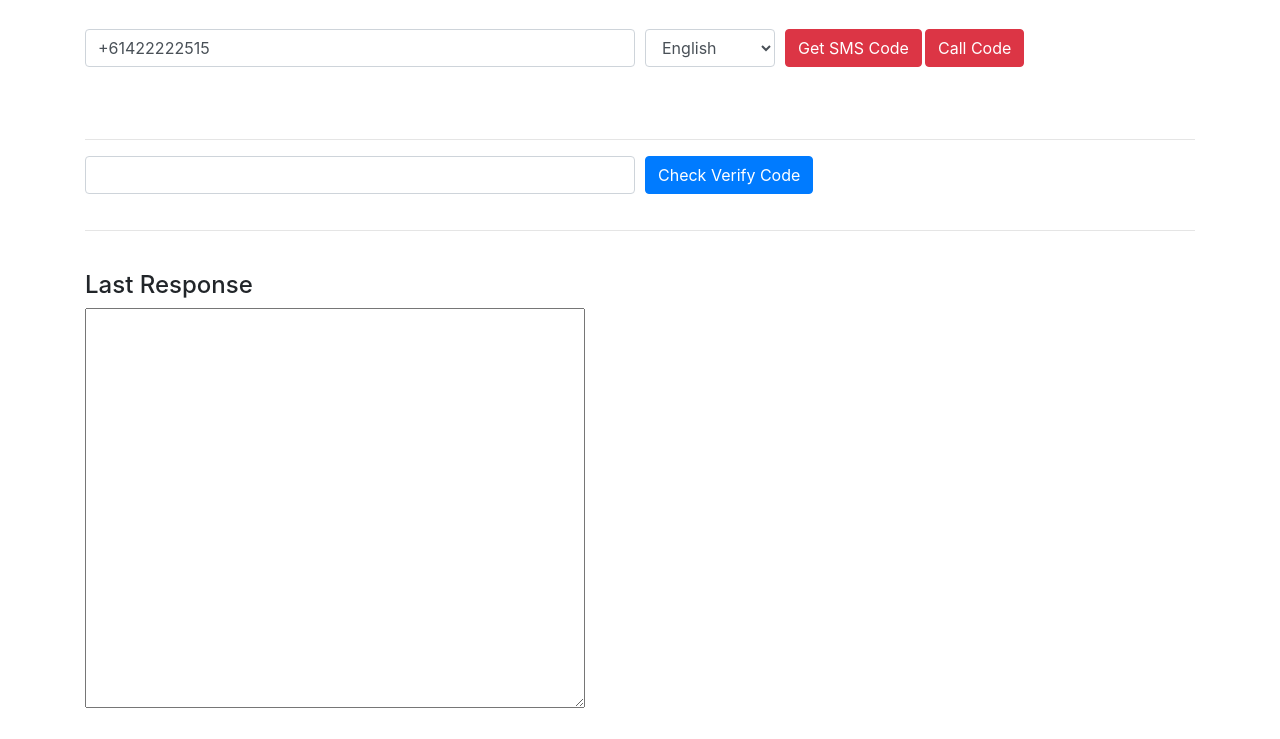
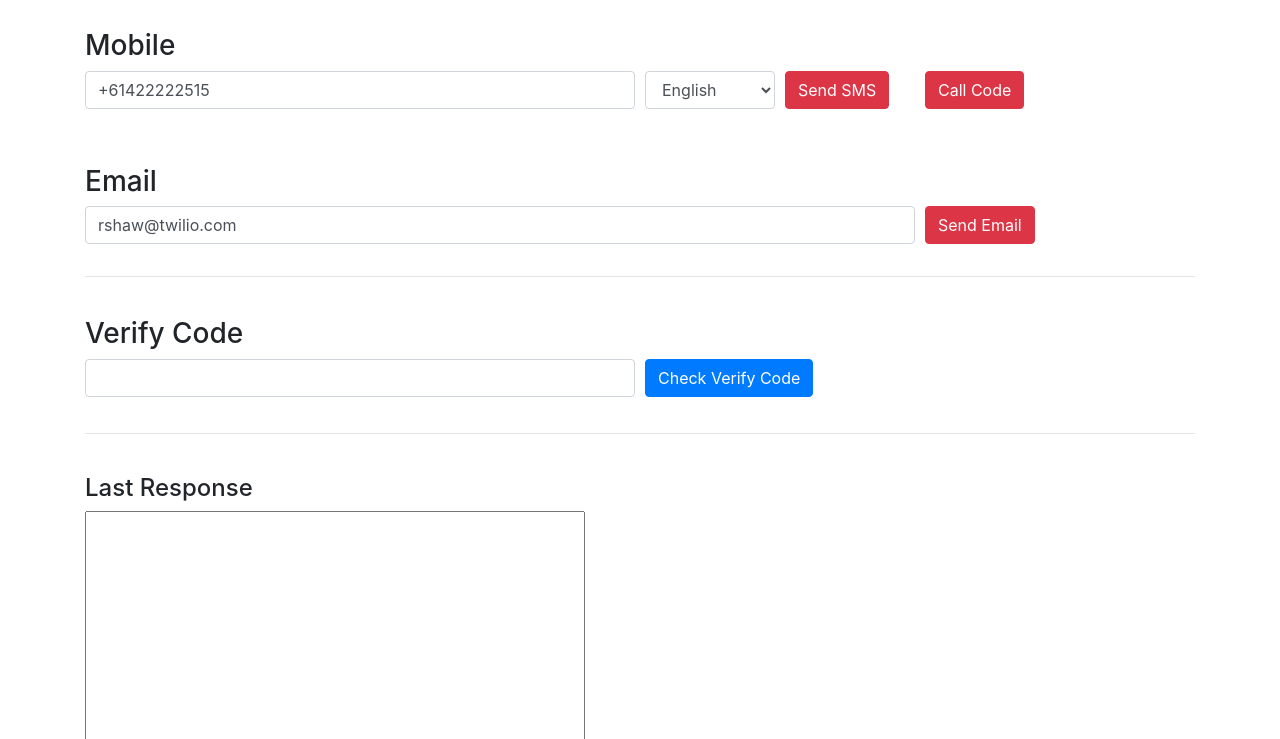
Before and after one commit to robjshaw/verify-serverless, a website: page assets/index.html in a window 1280 px wide. Shown: the part 61-800 px from the top of the page. Drawn offline with nearby package versions, Linux system fonts and the light colour scheme.

Commit message:
added email as a channel

```diff
--- a/assets/index.html
+++ b/assets/index.html
@@ -16,6 +16,8 @@
       <h1>Verify Serverless Demo</h1>
 
       <br clear="all" />
+
+      <h3>Mobile</h3>
       <form>
         <div class="form-row">
           <div class="col">
@@ -60,7 +62,7 @@
               </select>
             </div>
             <div class="form-group col-md-3">
-              <button id="send_code" type="button" class="btn btn-danger" onclick="sendCode('sms')">Get SMS Code</button>
+              <button id="send_code" type="button" class="btn btn-danger" onclick="sendCode('sms')">Send SMS</button>
             </div>
             <div class="form-group col-md-2">
               <button id="call_code" type="button" class="btn btn-danger" onclick="sendCode('call')">Call Code</button>
@@ -73,7 +75,27 @@
           <div id="result_sendCode" style="color:green;font-weight:bold;margin:20px;"></div>
         </div>
 
+        <h3>Email</h3>
+
+        <div class="form-row">
+          <div class="col">
+            <form>
+              <div class="form-row">
+                <div class="col">
+                <input type="email" class="form-control" id="email" aria-describedby="" value="rshaw@twilio.com" placeholder="">
+                </div>
+              </div>
+            </form>
+          </div>
+          <div class="form-group col-md-3">
+            <button id="send_code" type="button" class="btn btn-danger" onclick="sendCode('email')">Send Email</button>
+          </div>
+        </div>
+
         <hr />
+
+        <h3 style="margin-top:40px;">Verify Code</h3>
+
         <div class="form-row">
           <div class="col">
             <input type="text" id="confirm_code" class="form-control" id="verify_code" placeholder="">
@@ -81,8 +103,8 @@
 
           <div class="col">
             <button type="button" class="btn btn-primary" onclick="confirmCode()">Check Verify Code</button>
-
-             <div id="result_confirmCode" style="color:green;font-weight:bold;padding:10px;"></div>
+            <input type="text" id="channel" value="" style="display:none;" />
+            <div id="result_confirmCode" style="color:green;font-weight:bold;padding:10px;"></div>
           </div>
         </div>
 
@@ -109,6 +131,16 @@
 
         $("#result_sendCode").text('sending request');
 
+        var to = '';
+
+        if (channel == 'email'){
+          to = $('#email').val();
+        }else{
+          to = $('#phonenumber').val();
+        }
+
+        $('#channel').val(channel);
+
         var settings = {
           "url": "/verify_bootstrap_sendcode",
           "method": "POST",
@@ -117,7 +149,7 @@
             "Content-Type": "application/x-www-form-urlencoded"
           },
           "data": {
-            "to": $('#phonenumber').val(),
+            "to": to,
             "locale": $('#locale').val(),
             "channel": channel
           }
@@ -134,6 +166,14 @@
 
         $("#result_confirmCode").text('sending request');
 
+        var to = "";
+
+        if ($('#channel').val() == 'email'){
+          to = $('#email').val();
+        }else{
+          to = $('#phonenumber').val();
+        }
+
         var settings = {
           "url": "/verify_bootstrap_confirm",
           "method": "POST",
@@ -142,7 +182,7 @@
             "Content-Type": "application/x-www-form-urlencoded"
           },
           "data": {
-            "to": $('#phonenumber').val(),
+            "to": to,
             "code": $('#confirm_code').val()
           }
         };
--- a/functions/verify_bootstrap_confirm.js
+++ b/functions/verify_bootstrap_confirm.js
@@ -1,6 +1,8 @@
 exports.handler = function(context, event, callback) {
 
     const client = context.getTwilioClient();
+
+	console.log(event);
 
 	client.verify.services(process.env.VERIFY_SERVICE)
 		.verificationChecks
--- a/functions/verify_bootstrap_sendcode.js
+++ b/functions/verify_bootstrap_sendcode.js
@@ -1,5 +1,7 @@
 exports.handler = function(context, event, callback) {
     const client = context.getTwilioClient();
+
+    console.log(event);
 
     client.verify.services(process.env.VERIFY_SERVICE)
        .verifications
```
Also changed, not shown: 1 other file.
